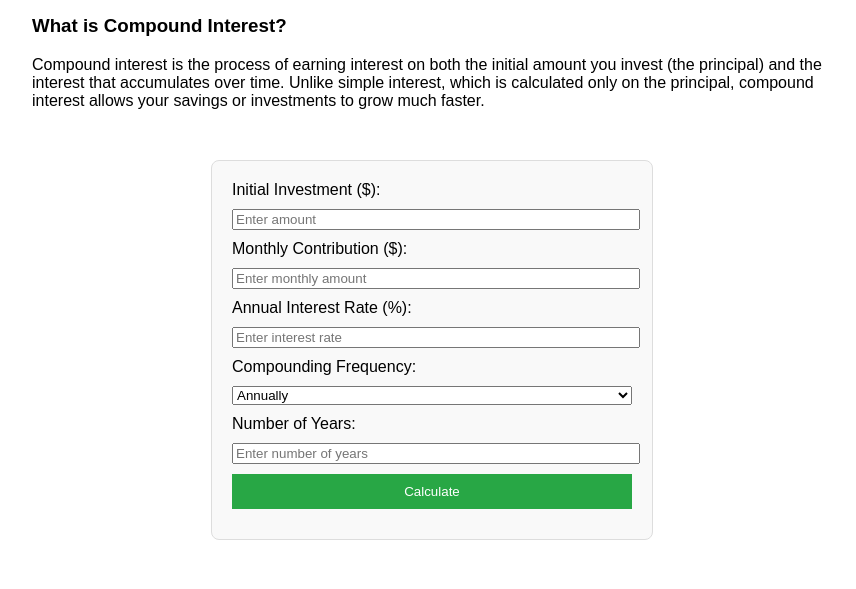
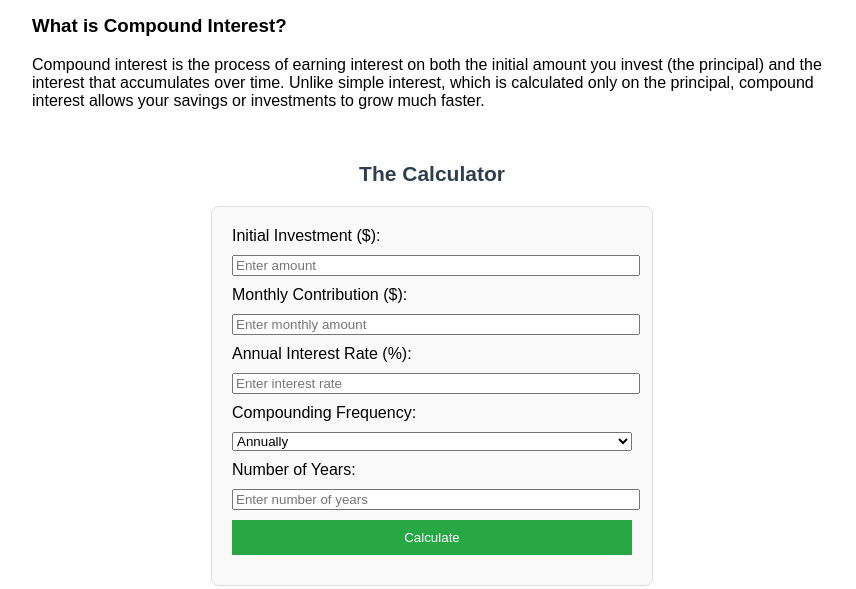
Before and after one commit to petemanideas/petemanideas.github.io, a plain HTML site: page index.html in a window 1280 px wide. Shown: the part 386-975 px from the top of the page, without its empty margins (208-1064 px from the left). Drawn offline with nearby package versions, Linux system fonts and the light colour scheme.

Commit message:
Add files via upload

```diff
--- a/index.html
+++ b/index.html
@@ -155,6 +155,19 @@
         <p>Compound interest is the process of earning interest on both the initial amount you invest (the principal) and the interest that accumulates over time. Unlike simple interest, which is calculated only on the principal, compound interest allows your savings or investments to grow much faster.</p>
       <p>&nbsp;</p>
 
+<h2 class="calculator-title">The Calculator</h2>
+
+<style>
+    .calculator-title {
+        text-align: center;
+        font-size: 21px;
+        font-weight: bold;
+        margin-bottom: 20px;
+        color: #2c3e50;
+    }
+</style>
+
+
 	  <div class="calculator-container">
         <label for="principal">Initial Investment ($):</label>
         <input type="number" id="principal" placeholder="Enter amount" required>
```
